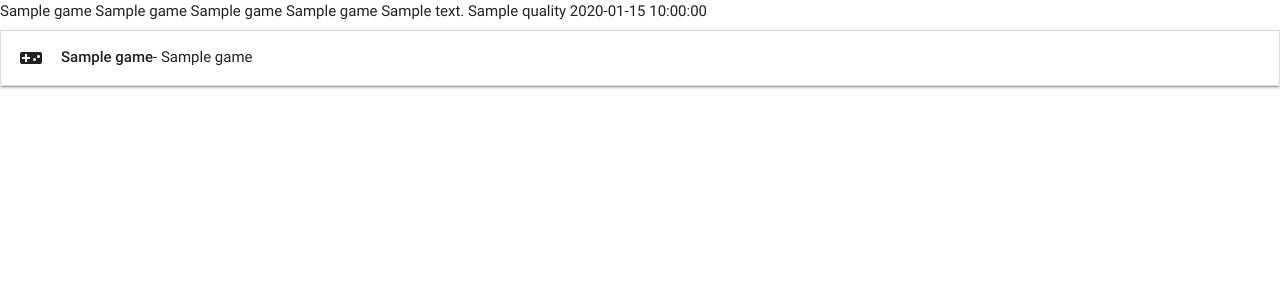
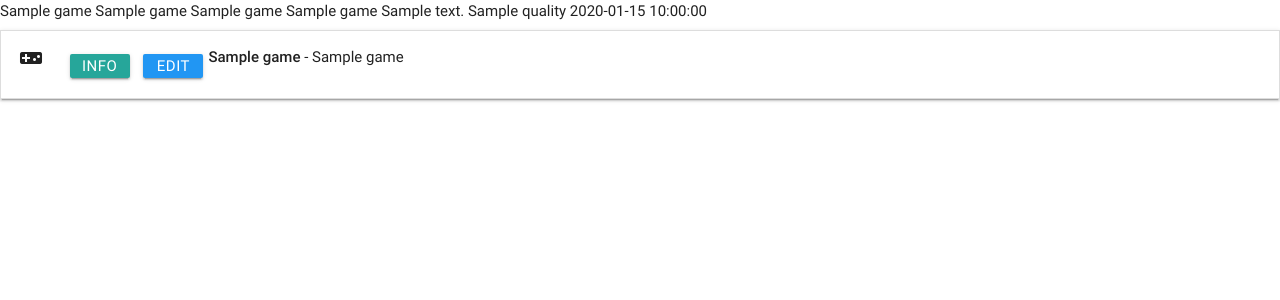
Before and after one commit to VladimirB3/ms-project-3, a Flask app: page / in a window 1280 px wide. Shown: the top 300 px of the page. Run offline with Flask 2, Linux system fonts and the light colour scheme; a database or web service that is not in the repository returns one stand-in record (values such as "Sample title"); some libraries are stand-ins or nearby versions.

Commit message:
Buttons added

```diff
--- /dev/null
+++ b/static/css/style.css
@@ -0,0 +1,11 @@
+.btn_small {
+    height: 24px;
+    width: 60px;
+    line-height: 24px;
+    margin: 5px 5px;
+    padding: 0 0.5em;
+}
+
+.task_header {
+    margin-top: 5px;
+}
--- a/templates/base.html
+++ b/templates/base.html
@@ -6,6 +6,7 @@
     <title>Document</title>
     <link href="https://fonts.googleapis.com/icon?family=Material+Icons" rel="stylesheet">
     <link rel="stylesheet" href="https://cdnjs.cloudflare.com/ajax/libs/materialize/0.100.2/css/materialize.min.css">
+    <link rel="stylesheet" href="{{url_for('static', filename='css/style.css')}}" type="text/css">
 </head>
 <body>
     {% block content %} {% endblock %}
--- a/templates/games.html
+++ b/templates/games.html
@@ -14,9 +14,16 @@
 <ul class="collapsible" data-collapsible="accordion">
     {% for game in games %}
     <li>
-      <div class="collapsible-header"><i class="material-icons">videogame_asset</i>
-      <strong>{{game.game_name}}</strong> - {{game.genre_name}}
-      </div>
+        <div class="collapsible-header">
+            <div class="col s3">
+                <i class="material-icons">videogame_asset</i>
+                <a class="waves-effect waves-light btn btn_small">Info</a>
+                <a class="waves-effect waves-light btn btn_small blue">Edit</a>
+            </div>
+            <div class="col s9">
+                <strong>{{game.game_name}}</strong> - {{game.genre_name}}
+            </div>
+        </div>
       <div class="collapsible-body"><span>
       {{game.summary}}
       </span></div>
```
